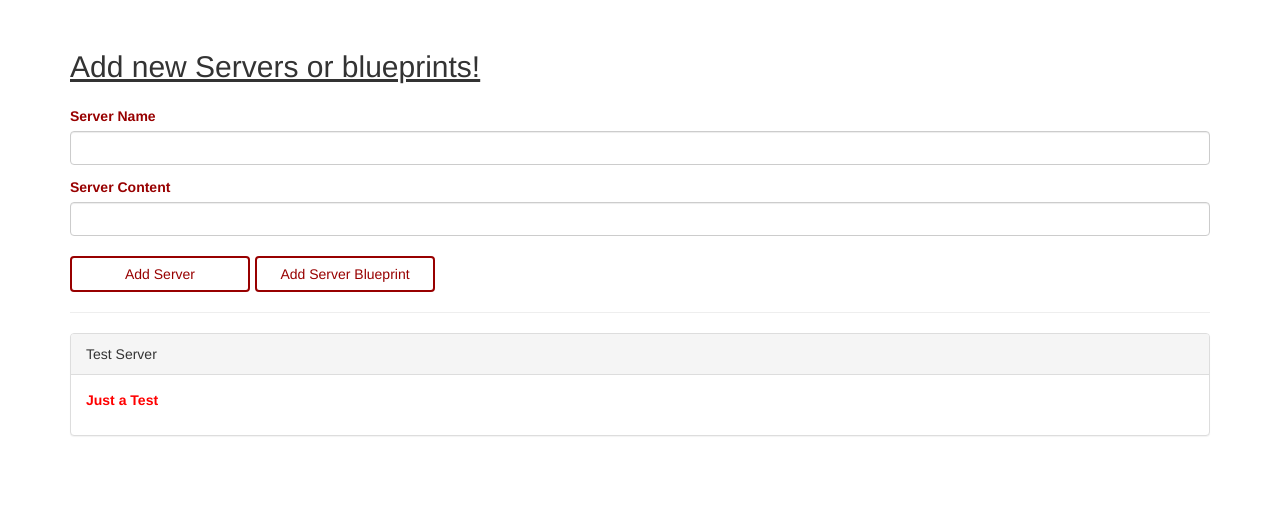
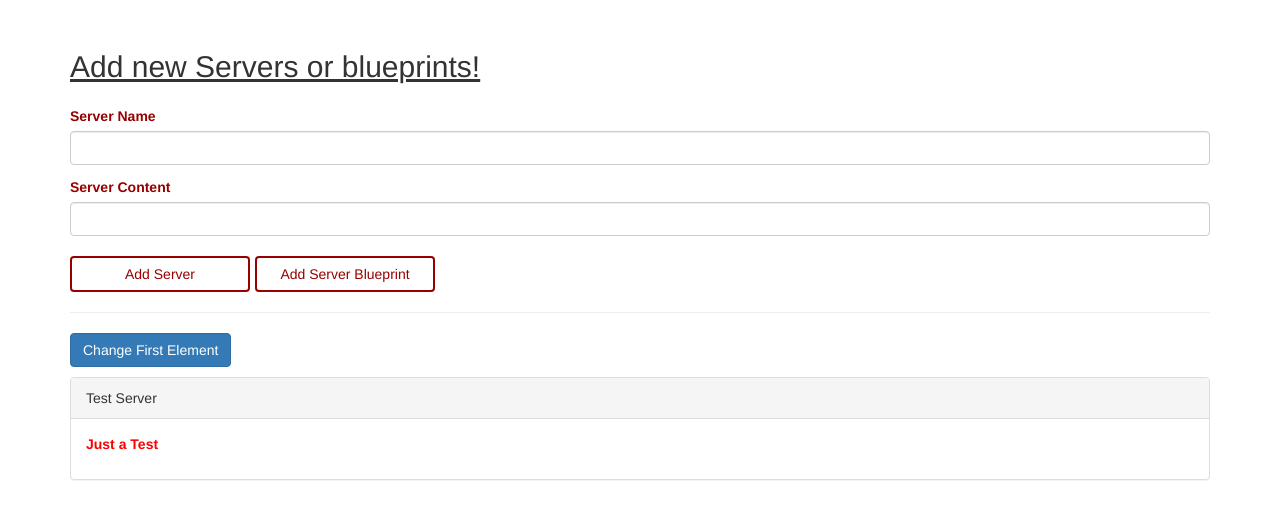
Before and after one commit to robcrusoe/server-app, an Angular app: page / in a window 1280 px wide. Shown: the top 518 px of the page. Built offline with nearby package versions, Linux system fonts and the light colour scheme.

Commit message:
Implements ngOnChanges (with SimpleChanges)

```diff
--- a/src/app/app.component.css
+++ b/src/app/app.component.css
@@ -1,3 +1,7 @@
 .container {
   margin-top: 30px;
 }
+
+.btn {
+  margin-bottom: 1rem;
+}
--- a/src/app/app.component.html
+++ b/src/app/app.component.html
@@ -3,7 +3,10 @@
 	<hr>
 	<div class="row">
 		<div class="col-xs-12">
-			<app-server-element *ngFor="let serverElement of serverElements" [serverEl]="serverElement">
+			<button class="btn btn-primary" (click)="onChangeFirst()">
+				Change First Element
+			</button>
+			<app-server-element *ngFor="let serverElement of serverElements" [serverEl]="serverElement" [name]="serverElement.name">
 				<p>
 					<strong *ngIf="serverElement.type === 'server'" style="color: red">{{ serverElement.content }}</strong>
 					<em *ngIf="serverElement.type === 'blueprint'">{{ serverElement.content }}</em>
--- a/src/app/app.component.ts
+++ b/src/app/app.component.ts
@@ -17,4 +17,8 @@ export class AppComponent {
 	onElementCreated(elementCreated: { type: string, name: string, content: string }): void {
 		this.serverElements.push(elementCreated);
 	}
+
+	onChangeFirst(): void {
+		this.serverElements[0].name = "Changed";
+	}
 }
--- a/src/app/server-element/server-element.component.html
+++ b/src/app/server-element/server-element.component.html
@@ -1,5 +1,6 @@
 <div class="panel panel-default">
-	<div class="panel-heading">{{ element.name }}</div>
+	<!-- <div class="panel-heading">{{ element.name }}</div> -->
+	<div class="panel-heading">{{ name }}</div>
 	<div class="panel-body">
 		<ng-content></ng-content>
 	</div>
--- a/src/app/server-element/server-element.component.ts
+++ b/src/app/server-element/server-element.component.ts
@@ -1,4 +1,11 @@
-import { Component, Input, OnInit, ViewEncapsulation } from '@angular/core';
+import {
+	Component,
+	Input,
+	OnChanges,
+	OnInit,
+	SimpleChanges,
+	ViewEncapsulation
+} from '@angular/core';
 
 @Component({
 	selector: 'app-server-element',
@@ -7,13 +14,23 @@ import { Component, Input, OnInit, ViewEncapsulation } from '@angular/core';
 	// encapsulation: ViewEncapsulation.Emulated // Default
 	encapsulation: ViewEncapsulation.None // Removes ViewEncapsulation | Styles put in for this Component will be applicable to All Components *
 })
-export class ServerElementComponent implements OnInit {
+export class ServerElementComponent implements
+	OnInit,
+	OnChanges {
 
 	@Input('serverEl') element: { type: string, name: string, content: string };
+	@Input('name') name: string;
 
-  constructor() { }
+	constructor() {
+		console.log("constructor called!");
+	}
+
+	ngOnChanges(changes: SimpleChanges) {
+		console.log("ngOnChanges called!", changes);
+	}
 
 	ngOnInit(): void {
+		console.log("ngOnInit called!");
 	}
 
 }
```
Lines whose indentation alone changed are shown as unchanged.
